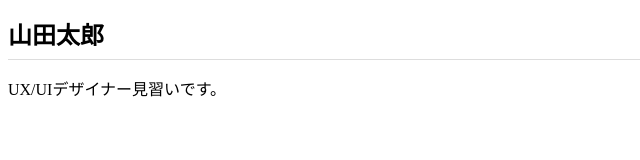
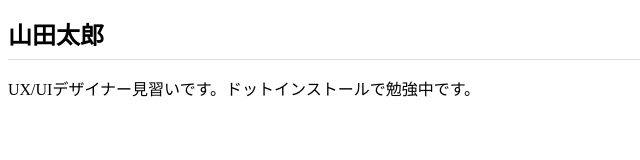
Before and after one commit to yuusari/yuusari.github.io, a plain HTML site: page index.html in a window 1280 px wide. Shown: the whole page, without its empty margins (0-640 px from the left). Drawn offline with Linux system fonts and the light colour scheme.

Commit message:
Add files via upload

```diff
--- a/index.html
+++ b/index.html
@@ -7,6 +7,6 @@
 </head>
 <body>
   <h1>山田太郎</h1>
-  <p>UX/UIデザイナー見習いです。</p>
+  <p>UX/UIデザイナー見習いです。ドットインストールで勉強中です。</p>
 </body>
 </html>
```
